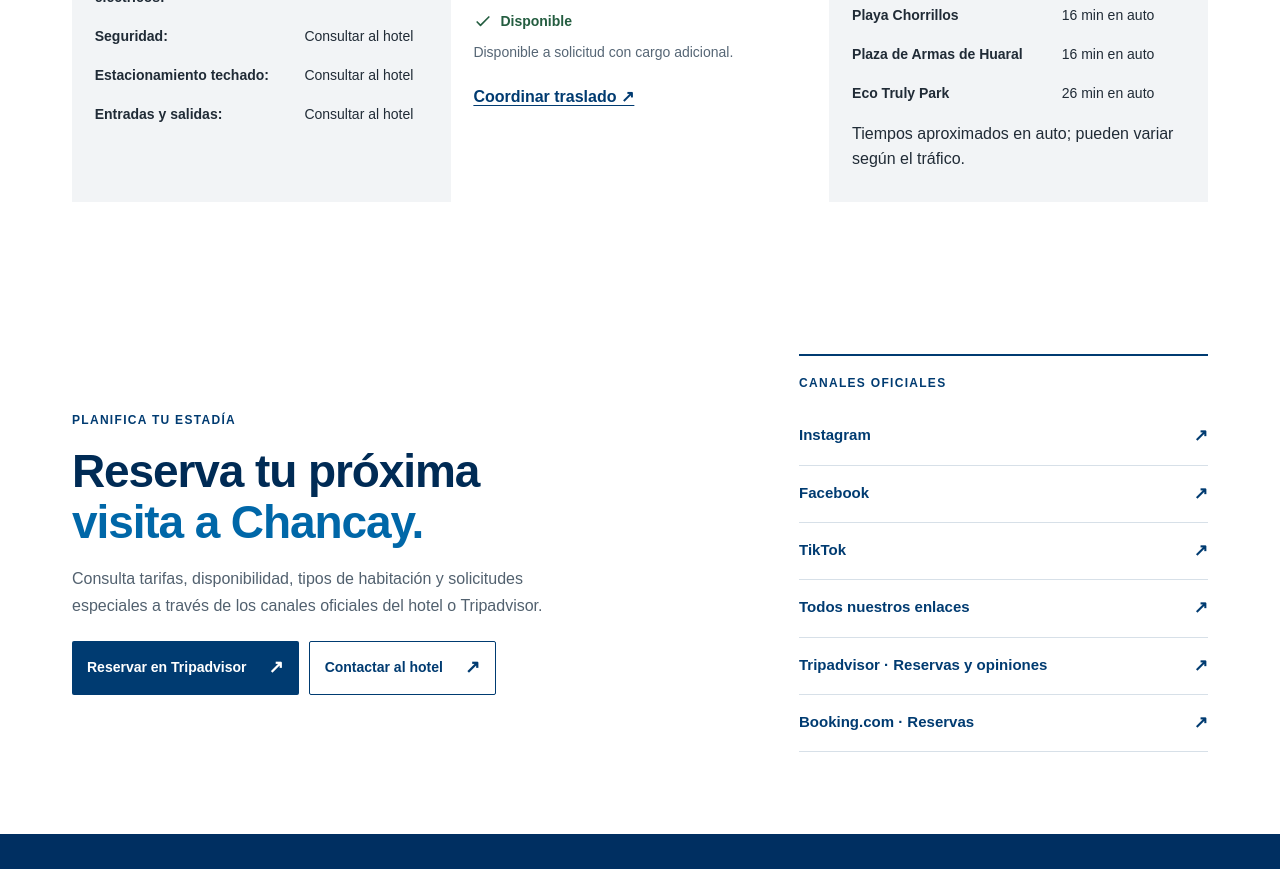
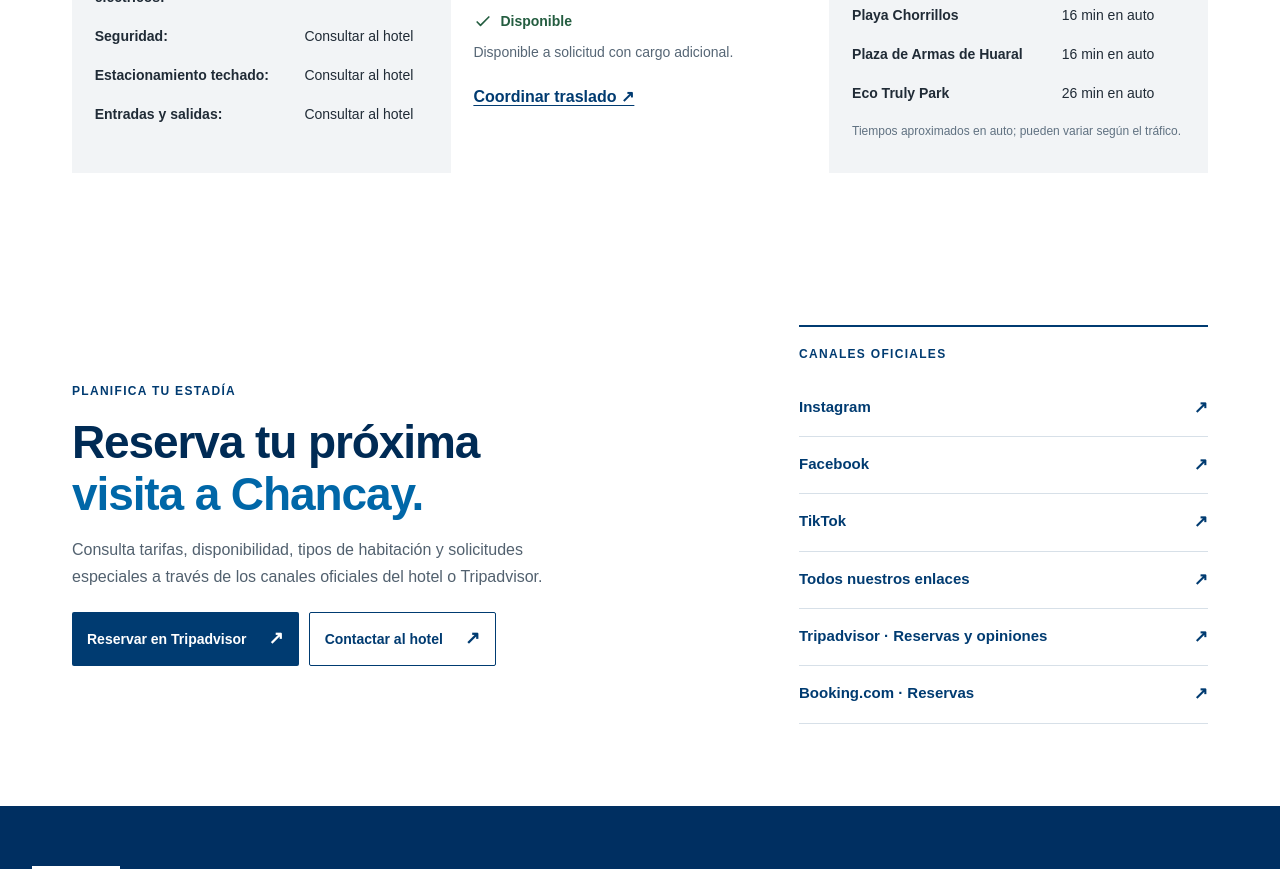
Before and after one commit to camilogomez17/hotelBlueThree, a Next.js app: page /ubicacion in a window 1280 px wide. Shown: the part 1300-2169 px from the top of the page. Built offline with nearby package versions, Linux system fonts and the light colour scheme.

Commit message:
Style nearby attraction travel time disclaimer

```diff
--- a/app/globals.css
+++ b/app/globals.css
@@ -888,3 +888,5 @@ img,video,iframe{max-width:100%}
 .hotel-location-airport-status{display:flex;align-items:center;gap:7px;color:#245d40;font-size:14px;margin-bottom:10px}
 .hotel-location-airport-note{color:#566675;line-height:1.5}
 .hotel-location-airport a{display:inline-block;margin-top:8px}
+
+.hotel-location-nearby-note{font-size:12px;color:#607181;line-height:1.5;margin:14px 0 0}
```
